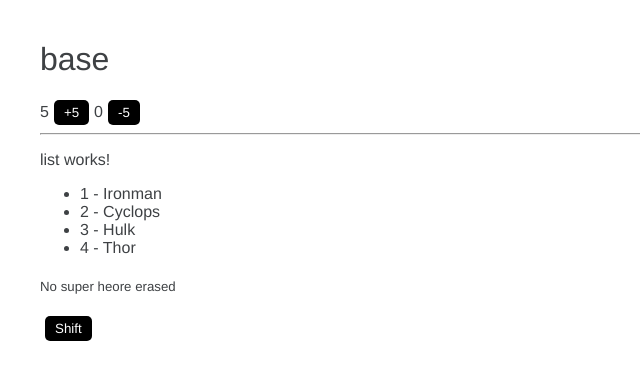
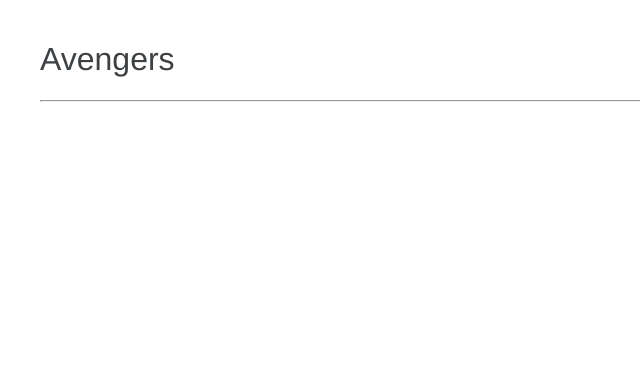
Before and after one commit to tonatiuh19/teaching-angular, an Angular app in the folder base/: page / in a window 1280 px wide. Shown: the top 380 px of the page, without its empty margins (0-640 px from the left). Built offline with nearby package versions, Linux system fonts and the light colour scheme.

Commit message:
working with a new module

```diff
--- a/base/src/app/app.component.html
+++ b/base/src/app/app.component.html
@@ -1,3 +1 @@
-<app-counter></app-counter>
-<hr>
-<app-list></app-list>
+<app-main></app-main>
--- a/base/src/app/app.module.ts
+++ b/base/src/app/app.module.ts
@@ -5,10 +5,11 @@
 import { CounterComponent } from './counter/counter/counter.component';
 import { SuperHeroesModule } from './superHeroes/superHeroes.module';
 import { CounterModule } from './counter/counter.module';
+import { AvengersModule } from './avengers/avengers.module';
 
 @NgModule({
   declarations: [AppComponent],
-  imports: [BrowserModule, SuperHeroesModule, CounterModule],
+  imports: [BrowserModule, SuperHeroesModule, CounterModule, AvengersModule],
   providers: [],
   bootstrap: [AppComponent],
 })
--- /dev/null
+++ b/base/src/app/avengers/main/main.component.html
@@ -0,0 +1,2 @@
+<h1>Avengers</h1>
+<hr>
--- /dev/null
+++ b/base/src/app/avengers/main/main.component.ts
@@ -0,0 +1,15 @@
+import { Component, OnInit } from '@angular/core';
+
+@Component({
+  selector: 'app-main',
+  templateUrl: './main.component.html',
+  styleUrls: ['./main.component.css']
+})
+export class MainComponent implements OnInit {
+
+  constructor() { }
+
+  ngOnInit(): void {
+  }
+
+}
```
Also changed, not shown: base/src/app/avengers/avengers.module.ts (added, +10 -0 lines), base/src/app/avengers/main/main.component.css (added), 1 other file (tests, documents, lock files or other folders).
